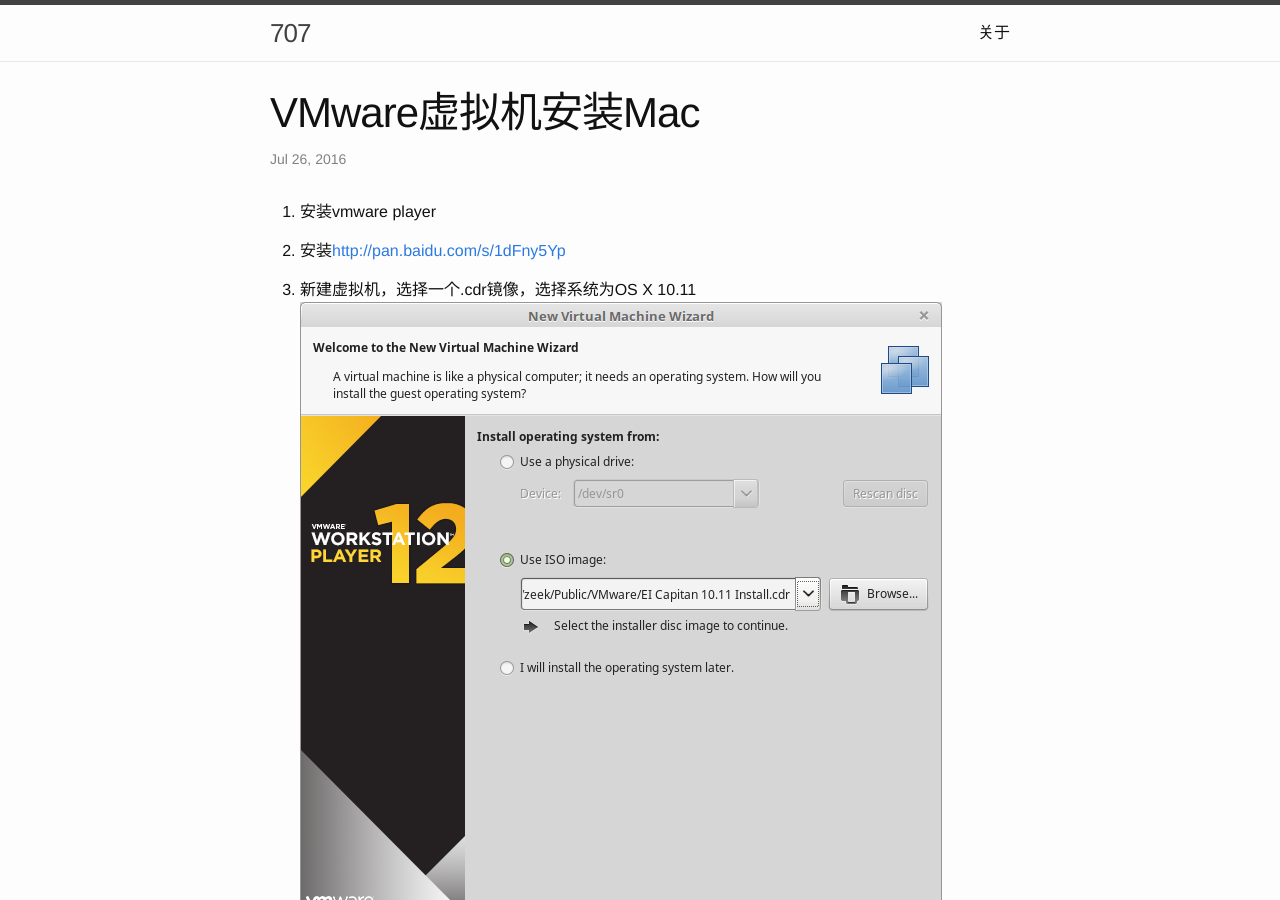
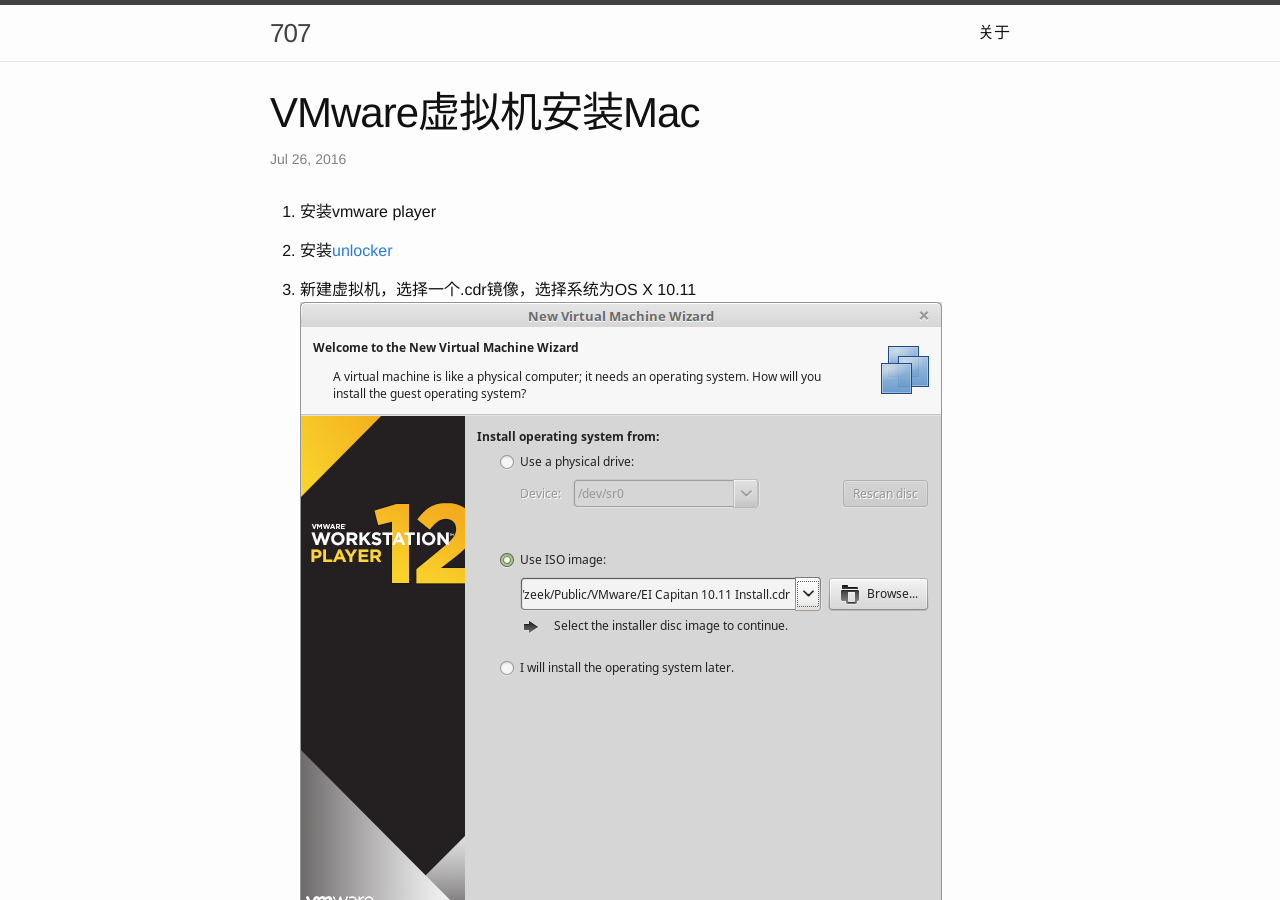
Before and after one commit to zephyrzoom/zephyrzoom.github.io, a Jekyll site: the page built from _posts/2016-07-26-vmware-mac.md, in a window 1280 px wide and 900 px high. Built offline with Jekyll 4.4.1, drawn with Linux system fonts in a browser that asks for light colours.

Commit message:
update vmware mac

```diff
--- a/_posts/2016-07-26-vmware-mac.md
+++ b/_posts/2016-07-26-vmware-mac.md
@@ -5,7 +5,7 @@ date: 2016-07-26 20:13:00 +0800
 ---
 1. 安装vmware player
 
-2. 安装[http://pan.baidu.com/s/1dFny5Yp](unlocker)
+2. 安装[unlocker](http://pan.baidu.com/s/1dFny5Yp)
 
 3. 新建虚拟机，选择一个.cdr镜像，选择系统为OS X 10.11
 ![choose-image](/image/choose-image.png)
```
